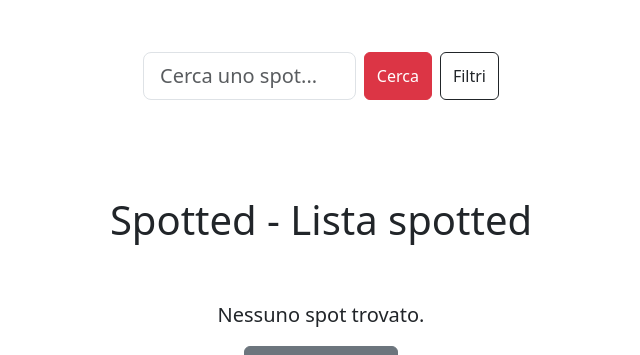
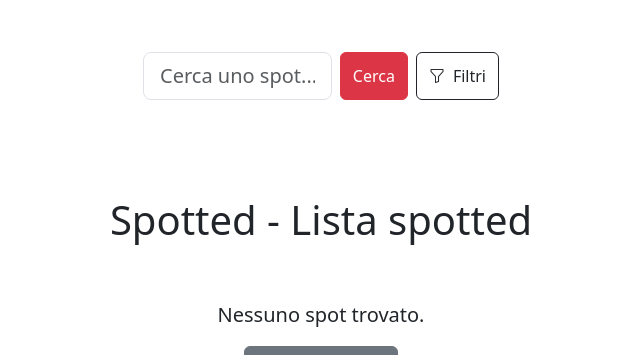
Before and after one commit to steppo04/WebTechProg, a PHP site: page /lista-categoria.php in a window 1280 px wide. Shown: the part 56-411 px from the top of the page, without its empty margins (319-959 px from the left). Run offline with PHP 8.4, Linux system fonts and the light colour scheme; data that the repository does not hold is empty.

Commit message:
ref to icons stylesheet

```diff
--- a/template/base.php
+++ b/template/base.php
@@ -5,6 +5,7 @@
     <title><?php echo $templateParams["titolo"]; ?></title>
     <link rel="stylesheet" type="text/css" href="./css/style.css" />
     <link href="https://cdn.jsdelivr.net/npm/bootstrap@5.3.2/dist/css/bootstrap.min.css" rel="stylesheet">
+    <link rel="stylesheet" href="https://cdn.jsdelivr.net/npm/bootstrap-icons@1.13.1/font/bootstrap-icons.min.css">
 
 </head>
 <body class="d-flex flex-column h-100">
--- a/template/lista-spot.php
+++ b/template/lista-spot.php
@@ -1,10 +1,17 @@
 <section class="container mt-5">
+
     <div class="row justify-content-center mb-5">
+
         <div class="col-md-8 col-lg-6">
+
             <form action="lista-categoria.php" method="GET">
+
                 <div class="row justify-content-center mb-5">
+
                     <div class="col-md-8">
+
                         <div class="d-flex gap-2" role="search">
+
                             <label for="ricerca" class="visually-hidden">Ricerca</label>
                             <input type="text" class="form-control form-control-lg" name="ricerca" id="ricerca"
                                 placeholder="Cerca uno spot..."
@@ -12,11 +19,14 @@
 
                             <button type="submit" class="btn btn-danger">Cerca</button>
 
-                            <button type="button" class="btn btn-outline-dark" data-bs-toggle="modal" data-bs-target="#modalFiltri">
+                            <button type="button" class="btn btn-outline-dark d-flex gap-2 align-items-center" data-bs-toggle="modal" data-bs-target="#modalFiltri">
                                 <i class="bi bi-funnel"></i> Filtri
                             </button>
+
                         </div>
+
                     </div>
+
                 </div>
 
                 <div class="modal fade" id="modalFiltri" tabindex="-1" aria-labelledby="modalFiltriLabel" aria-hidden="true">
```
